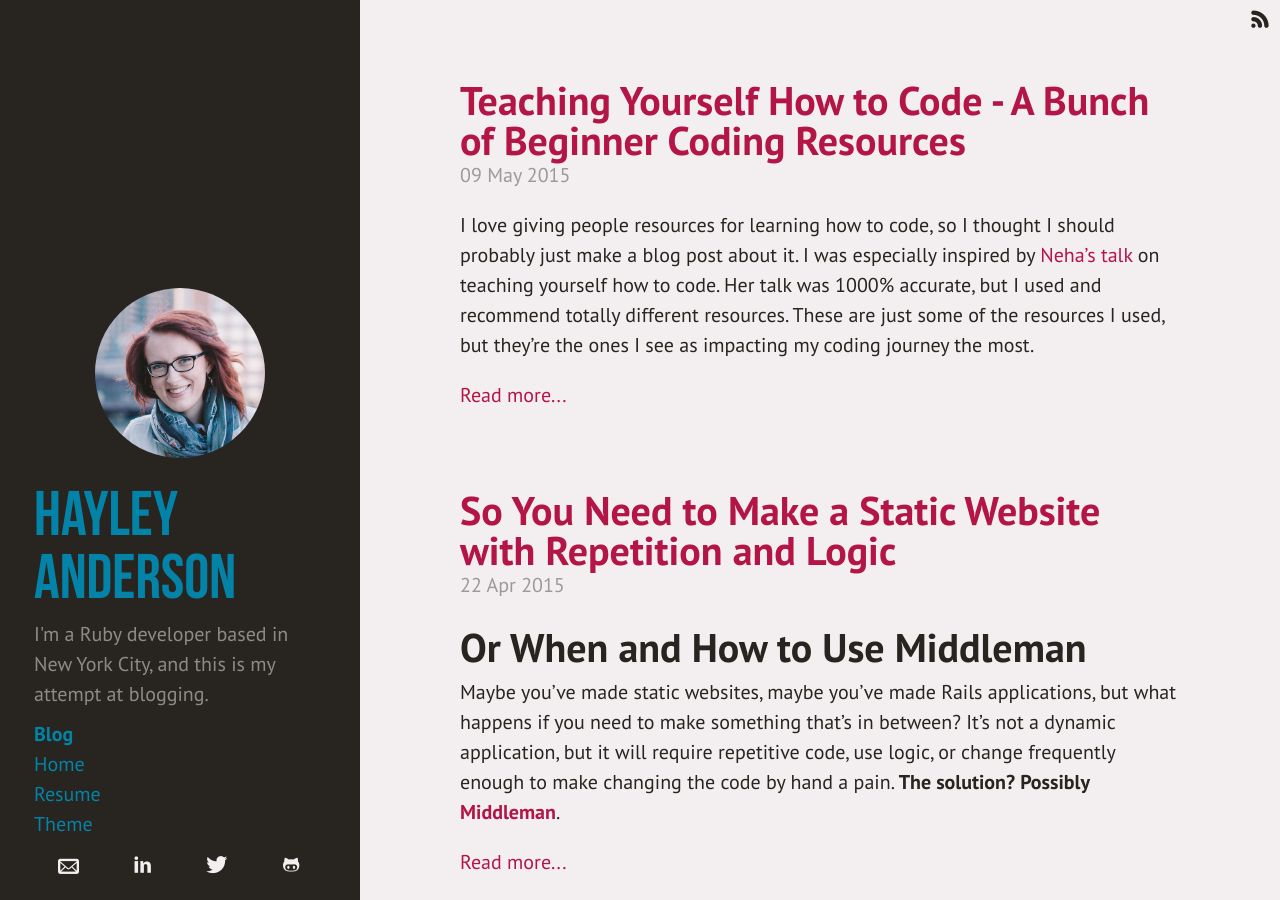
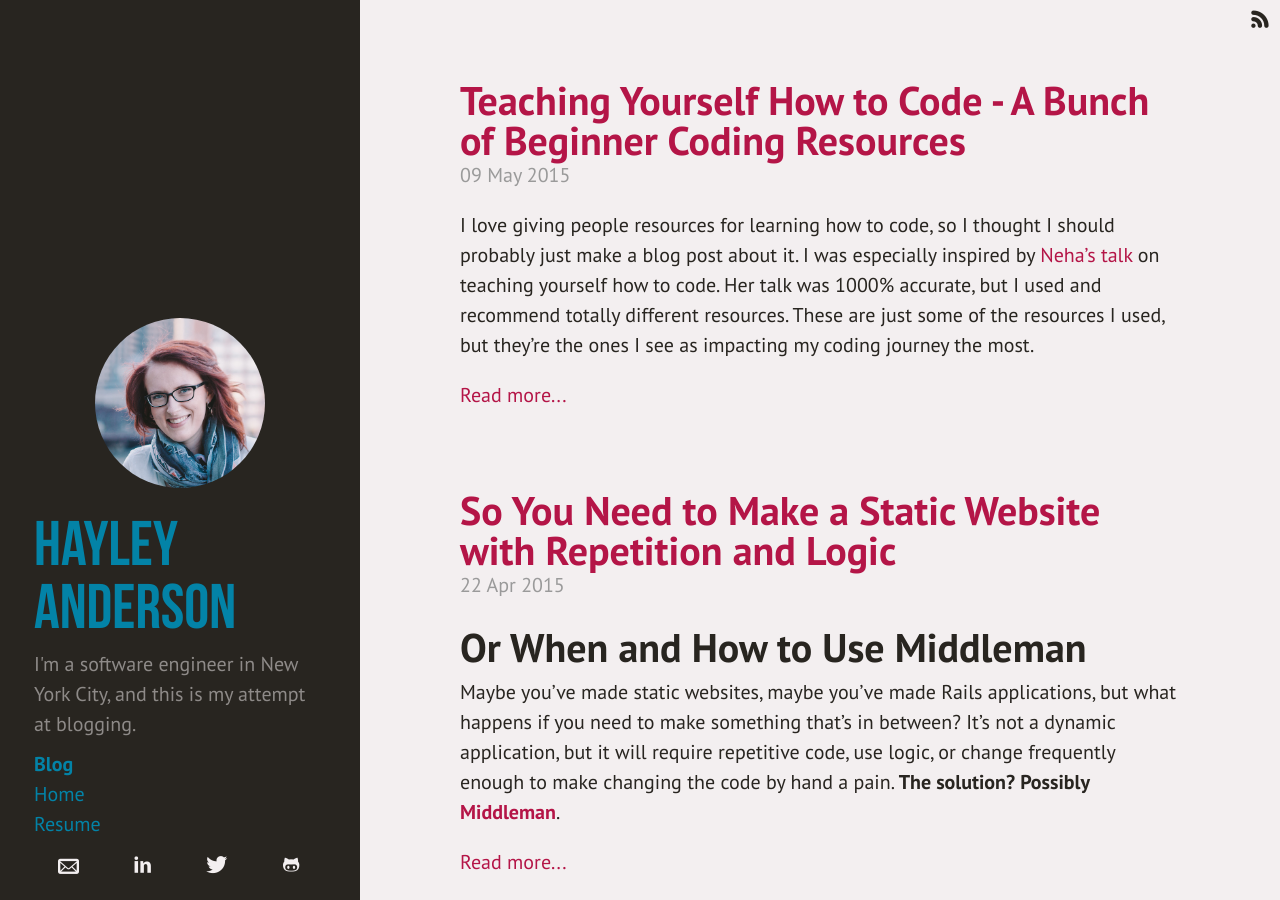
Before and after one commit to HayleyCAnderson/HayleyBlog, a Jekyll site: the page built from index.html, in a window 1280 px wide and 900 px high. Built offline with Jekyll 4.4.1, drawn with Linux system fonts in a browser that asks for light colours; nearby versions of some CDN libraries; Markdown is read by kramdown in place of the engine named in the settings; the list of posts is cut into pages by our own code; comment, search, counter and statistics services are not loaded.

Commit message:
Update general blog stuff
* Update description
* Move theme info to head
* Remove `target="_blank"` from sidebar links

```diff
--- a/_config.yml
+++ b/_config.yml
@@ -9,7 +9,7 @@ relative_permalinks: true
 # Setup
 title: Hayley Anderson
 tagline: "Ruby developer based in New York City"
-description: "I'm a Ruby developer based in New York City, and this is my attempt at blogging."
+description: "I'm a software engineer in New York City, and this is my attempt at blogging."
 url: http://blog.hayleyanderson.us
 baseurl: /
 
--- a/_includes/head.html
+++ b/_includes/head.html
@@ -1,4 +1,9 @@
 <head>
+  <!--
+    Get the theme:
+    <a href="http://hyde.getpoole.com">Hyde Jekyll Theme</a>
+  -->
+
   <link href="http://gmpg.org/xfn/11" rel="profile">
   <meta http-equiv="content-type" content="text/html; charset=utf-8">
 
@@ -42,5 +47,4 @@
   ga('require', 'displayfeatures');
   ga('send', 'pageview');
   </script>
-
 </head>
--- a/_includes/sidebar.html
+++ b/_includes/sidebar.html
@@ -28,8 +28,7 @@
       {% endfor %}
 
       <li class="sidebar-nav-item"><a href="http://hayleyanderson.us" title="Hayley Anderson Homepage">Home</a></li>
-      <li class="sidebar-nav-item"><a href="http://hayleyanderson.us/resume" title="Hayley Anderson Web Development Resume" target="_blank">Resume</a></li>
-      <li class="sidebar-nav-item"><a href="http://hyde.getpoole.com" title="Hyde Jekyll Theme" target="_blank">Theme</a></li>
+      <li class="sidebar-nav-item"><a href="http://hayleyanderson.us/resume" title="Hayley Anderson Resume">Resume</a></li>
     </ul>
 
       <a href="mailto:hayleyanderson@zoho.com" title="Hayley Anderson Email"><span class="typcn typcn-mail"></span></a>
```
Also changed, not shown: 3 other files.
